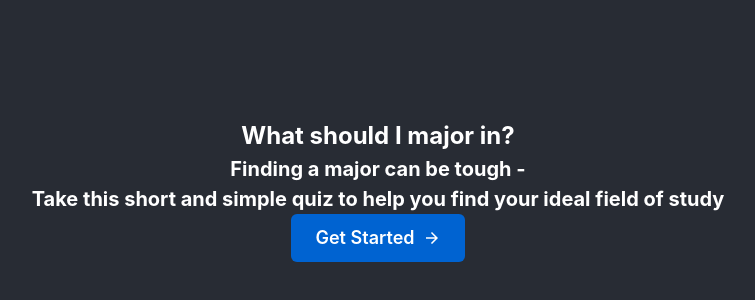
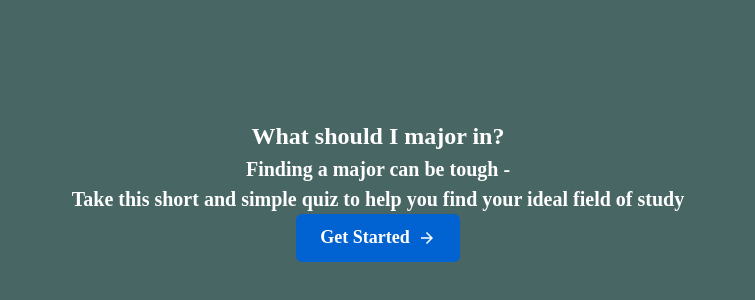
Before and after one commit to siddharthviswanath/HackUCI2022, a React (Create React App) app in the folder my-app/: page / in a window 1280 px wide. Shown: the part 210-510 px from the top of the page, without its empty margins (262-1017 px from the left). Built offline with nearby package versions, Linux system fonts and the light colour scheme.

Commit message:
implemented major select
Co-authored-by: justinechou <justinechou@users.noreply.github.com>
Co-authored-by: Romeo Azizian <Romeo1121azizian@users.noreply.github.com>

```diff
--- a/my-app/src/App.css
+++ b/my-app/src/App.css
@@ -14,18 +14,19 @@
 }
 
 .App-header {
-  background-color: #282c34;
+  background-color: #476664;
   min-height: 100vh;
   display: flex;
   flex-direction: column;
   align-items: center;
   justify-content: center;
   font-size: calc(10px + 2vmin);
+  font-family: FontAwesome;
   color: white;
 }
 
 .App-link {
-  color: #61dafb;
+  color: #fb61fb;
 }
 
 @keyframes App-logo-spin {
```
